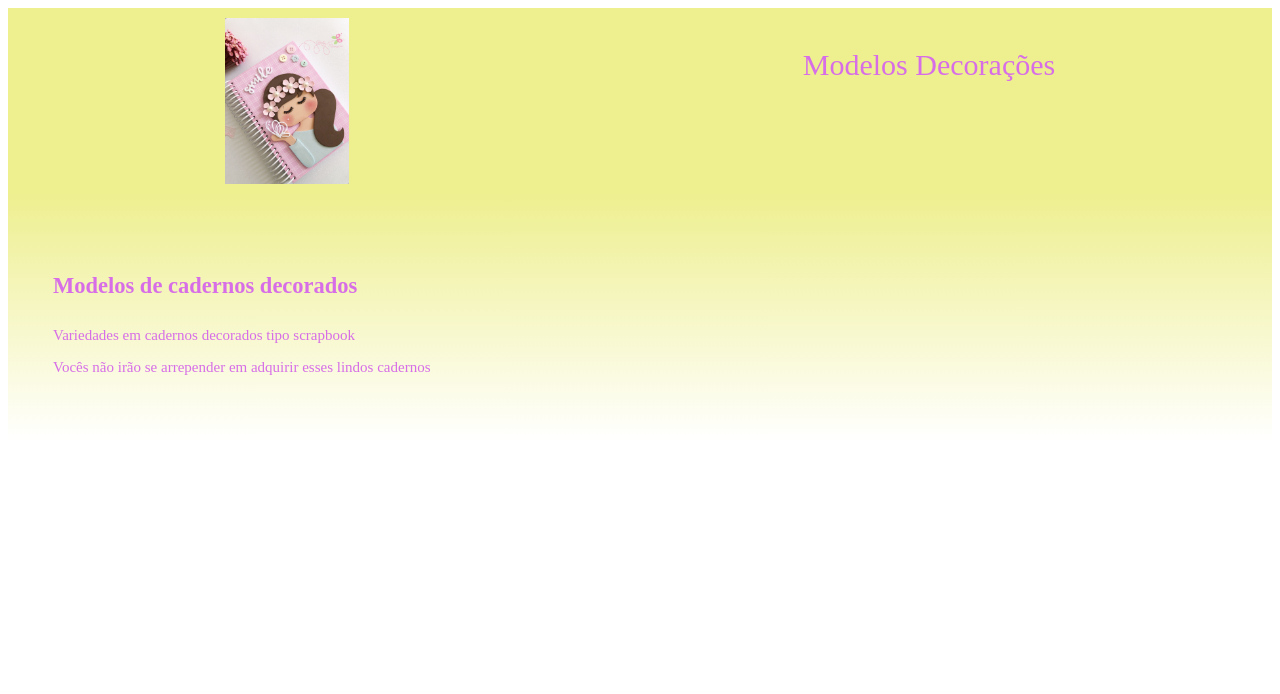
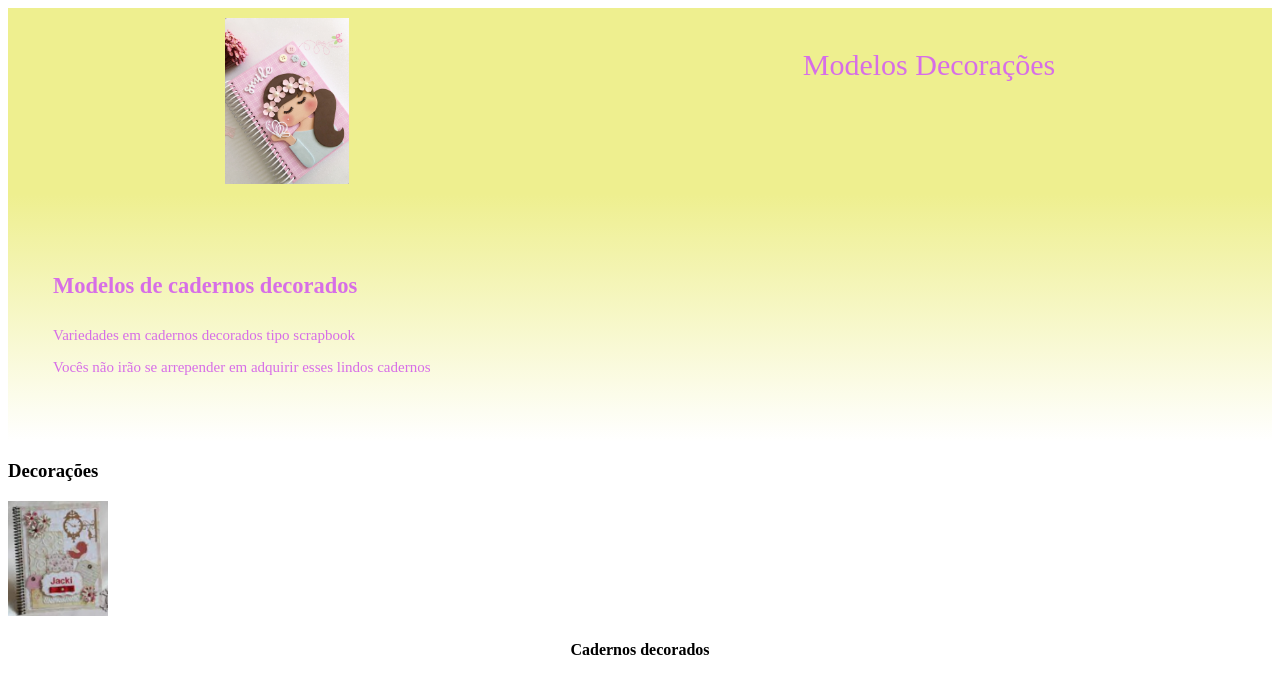
Before and after one commit to ElaineMouradosReis/turmaDtardeterca, a plain HTML site: page index.html in a window 1280 px wide. Drawn offline with Linux system fonts and the light colour scheme.

Commit message:
Add files via upload

```diff
--- a/index.html
+++ b/index.html
@@ -22,5 +22,10 @@
     <p class="modelos-titulo-dois">
         Vocês não irão se arrepender em adquirir esses lindos cadernos    </p>
     </section>
+    <div class="Decorações">
+        <h3 class="Decorações-título"> Decorações</h3>
+        <img class="Decorações-imagem" src="foto 2.jpg" alt="caderno decorado">
+        <h4 class="Decorações-legenda"> Cadernos decorados</h4>
+    </div>
 </body>
 </html>
--- a/style.css
+++ b/style.css
@@ -22,3 +22,12 @@
 .modelos-titulo{
     padding: 10px 0px;
 }
+.body{
+    font-family: sans-serif;
+}
+.Decorações-imagem{
+    width: 100px;
+}
+.Decorações-legenda{
+    text-align: center;
+}
```
Also changed, not shown: foto 2.jpg (added).
